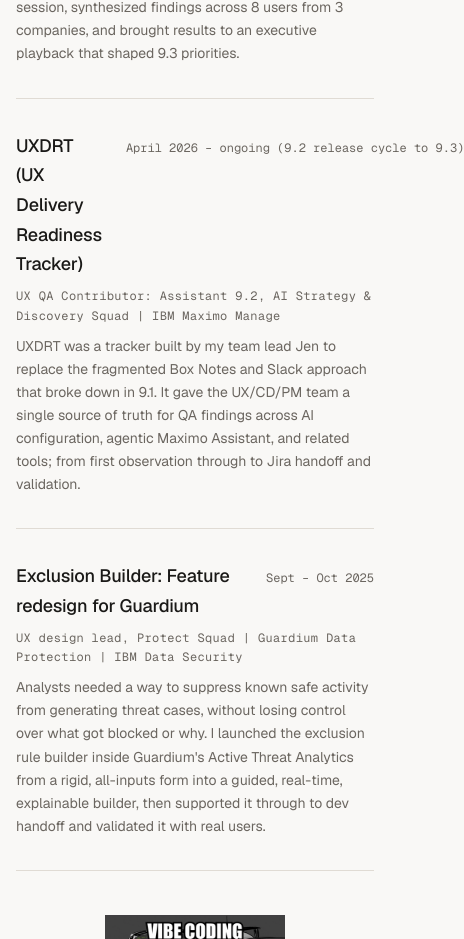
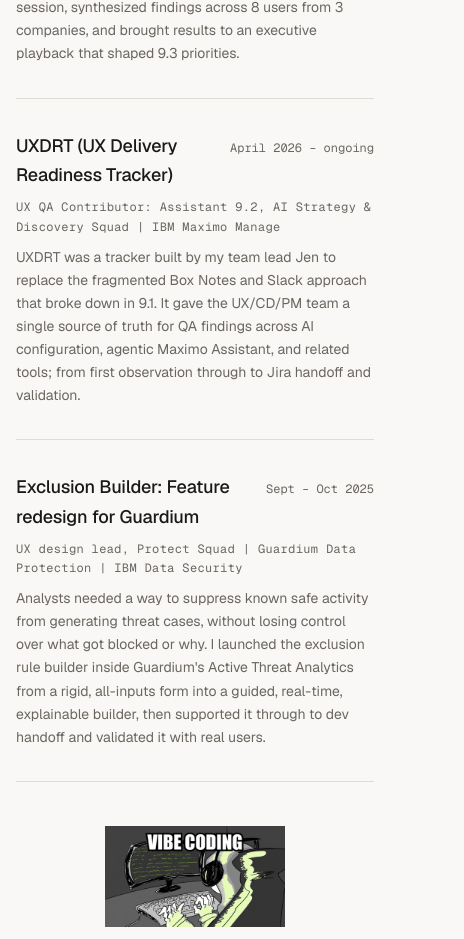
Before and after one commit to malavikasusan/portfolio, a Next.js app: page /work in a window 390 px wide. Shown: the part 775-1714 px from the top of the page, 464 px wide, since content can reach past the window. Built offline with nearby package versions, Linux system fonts and the light colour scheme.

Commit message:
shorten UXDRT timeline on mobile

```diff
--- a/src/app/work/page.tsx
+++ b/src/app/work/page.tsx
@@ -85,7 +85,14 @@ export default function WorkIndex() {
                     textAlign: "right",
                   }}
                 >
-                  {cs.timeline}
+                  {cs.slug === "uxdrt" ? (
+                    <>
+                      April 2026 – ongoing
+                      <span className="uxdrt-timeline-detail"> (9.2 release cycle to 9.3)</span>
+                    </>
+                  ) : (
+                    cs.timeline
+                  )}
                 </span>
               </div>
 
```
